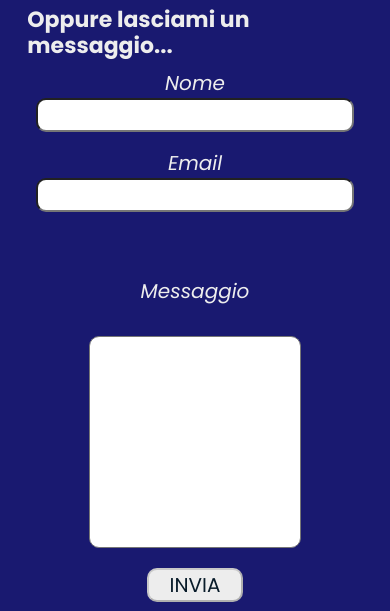
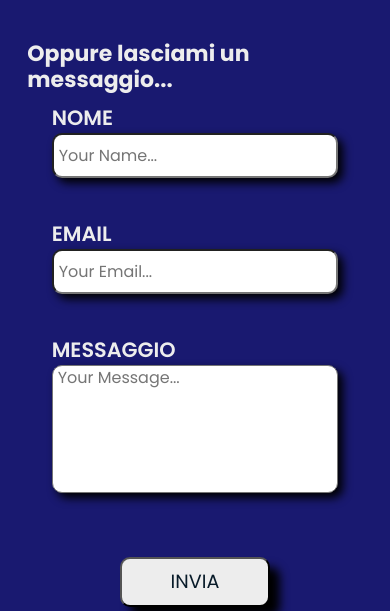
Before and after one commit to PaoloVV/SitoPortfolioPv, a plain HTML site: page contact.html in a window 390 px wide. Shown: the part 489-1100 px from the top of the page. Drawn offline with nearby package versions, Linux system fonts and the light colour scheme.

Commit message:
Fixing emailjs and OpenGraph

```diff
--- a/assets/app.js
+++ b/assets/app.js
@@ -1,46 +1,49 @@
 let header = document.getElementById("navbar")
 const submitBtn = document.querySelector(".submit-btn")
+const divAlert = document.querySelector(".div-alert")
+const okMessage = document.querySelector("#alert-message-green")
+const errorMessage = document.querySelector("#alert-message-red")
 
+const formContent = document.querySelector(".form-content")
+const nameInput = document.querySelector("#nome")
+const emailInput = document.querySelector("#email")
+const messageInput = document.querySelector("#messaggio")
 
-function attivaSubmit(){
-    let params = {
-        nome: document.getElementById("nome").value,
-        email: document.getElementById("email").value,
-        messaggio: document.getElementById("messaggio").value
+const publicKey = "Y-dX644jg-89EPDiD"
+const serviceId = "service_portfolio"
+const templateId = "template_pggsa0f"
+
+emailjs.init(publicKey);
+
+formContent.addEventListener("submit", e =>{
+    e.preventDefault();
+    submitBtn.innerText = "Attendi...";
+    const params = {
+        nome: nameInput.value,
+        email: emailInput.value,
+        messaggio: messageInput.value
     }
-    const errorMessage = document.getElementById("error-message")
-    const successMessage = document.getElementById("success-message")
 
-    if(params.nome !== "" && params.email !== "" && params.messaggio !== ""){
-        submitBtn.disabled = false
-        console.log("button ok")
-        successMessage.innerHTML = "Messaggio inviato correttamente!"
-        errorMessage.innerHTML = ""
-    } else {
-        submitBtn.disabled = true
-        console.log("button disabled")
-        successMessage.innerHTML = ""
-        errorMessage.innerHTML = "Compila tutti i campi"
-        }
+    emailjs.send(serviceId, templateId, params)
+    .then(() =>{
+        divAlert.style.display = "flex"
+        okMessage.innerText = "Messaggio Inviato Con Successo";
+        submitBtn.innerText = "INVIA"
+        nameInput.value = "";
+        emailInput.value = "";
+        messageInput.value = "";
+    }, (error) => {
+        console.log(error)
+        submitBtn.innerText = "Qualcosa è Andato Storto... Riprova"
+    });
+})
+
+function resetDiv(){
+    divAlert.style.display = "none";
+    okMessage.innerText = "";
+    errorMessage.innerText = ""
 }
 
-
-function sendMail(){
-    let params = {
-        nome: document.getElementById("nome").value,
-        email: document.getElementById("email").value,
-        messaggio: document.getElementById("messaggio").value
-    }
-
-    const serviceId = "service_portfolio"
-    const templateId = "template_pggsa0f"
-
-    emailjs.send(serviceId, templateId, params)
-        .then(function (res){
-            console.log("messaggio inviato")
-        })
-        .catch(error => alert("compilare tutti i campi"))
-    }
 
 
     window.onscroll = function(){
--- a/assets/style.css
+++ b/assets/style.css
@@ -247,23 +247,21 @@
 
 /* CONTACT ME */
         .form-section{
-            padding: 100px 7% 30px;
+            padding: 200px 7% 30px;
             width: 100%;
             min-height: 100vh;
             background-color: midnightblue;
             background-repeat: no-repeat;
             background-size: cover;
         }
-        .form-content, .textarea-container{
-            /* margin-bottom: 50px; */
-            font-size: 20px;
-            max-width: 70%;
+        .form-content{
+            width: 100%;
         }
 
         #messaggio{
             box-sizing: border-box;
             resize: none;
-            max-width: 95%;
+            height: 10rem;
         }
         #messaggio-smart{
             display: none;
@@ -272,16 +270,44 @@
             max-width: 95%;
         }
 
+        .input-container{
+            display: flex;
+            flex-direction: column;
+            justify-content: center;
+            align-items: center;
+        }
+
+        .input-div{
+            width: 70%;
+            display: flex;
+            flex-direction: column;
+            align-items: flex-start;
+            margin-bottom: 40px;
+        }
+
         .input{
+            width: 100%;
+            height: 45px;
             border-radius: 10px;
+            box-shadow: 5px 5px 10px black;
+            padding-left: 5px;
+        }
+
+        .label{
+            align-self: flex-start;
+            text-transform: uppercase;
+            font-weight: 600;
+            font-size: 1.3rem;
         }
 
         .submit-btn{
-            margin-top: 20px;
             border-radius: 10px;
-            width: 30%;
+            width: 200px;
+            height: 50px;
+            font-size: 1.5rem;
             background: #ededed;
             color: #081b29;
+            box-shadow: 10px 10px 10px black;
         }
         .submit-btn:hover{
             box-shadow: 0 0 20px #0ef;
@@ -320,6 +346,28 @@
             box-shadow: 0 0 20px #e3e3e3;
             background: #e3e3e3;
             color: midnightblue;
+        }
+
+        .div-alert{
+            width: 50%;
+            min-height: 70px;
+            display: none;
+            flex-direction: column;
+            justify-content: center;
+            align-items: center;
+            border: 10px double midnightblue;
+            background: #ededed;
+            margin-bottom: 20px;
+            font-weight: 700;
+        }
+
+        #alert-message-red{
+            font-size: 1.5rem;
+            color: red;
+        }
+        #alert-message-green{
+            font-size: 1.5rem;
+            color: green;
         }
         /* .form-container{
             display: flex;
@@ -477,6 +525,10 @@
                             max-width: 85%;
                         }
 
+                        .input-div{
+                            width: 80%;
+                        }
+
 
                     }
             @media (max-width: 768px){
@@ -562,61 +614,30 @@
                             width: 150px;
                             height: 150px;
                         }
+                        /* CONTACT */
+
+                        .form-content{
+                            max-width: 95%;
                         }
 
-
-        /* body{
-            background: linear-gradient(rgba(255,255,255,.2), rgba(255,255,255,.2)), url(../assets/images/sfondo_occhiali_codice.jpg);
-            background-size: cover;
-            background-repeat: no-repeat;
-            background-position: center;
-            background-attachment: fixed;
-            height: 100vh;
+                        .form-section{
+                            padding: 150px 7% 30px;
                         }
 
-        h1{font-size: 5rem;}
-        h2{font-size: 3rem; margin-bottom: 50px;}
-
-        .nav-link{
-            color: wheat;
-
+                        .input-div{
+                            width: 90%;
                         }
 
-        .navbar{
-            position: fixed;
-            top: 0;
-            left: 0;
-            z-index: 1;
-            background-color: #2511ce;
-            color: wheat;
-
-        }
-        article{
-            background: rgb(37,17,206);
-            background: radial-gradient(circle, rgba(37,17,206,0.6266505137211135) 50%, rgba(126,7,171,0) 100%);
-
-        } */
-        /* .section{
-            /* background-color: aqua; */
-            /* min-height: 100vh; */
-            /* padding: 30px; */
-            /* border: 1px solid red; */
-            /* color: wheat;
-            opacity: 0;
-            transform: translateY(-50px); */
-        /* } */
-        /* .section.show{
-            opacity: 1;
-            transform: translateY(0);
-            transition: all 1s cubic-bezier(0.215, 0.610, 0.355, 1)
+                        .submit-btn{
+                            width: 150px;
+                            font-size: 1.2rem;
                         }
 
-        footer{
-            margin-top: 40px;
-            height: 30vh;
-            padding: 30px;
-            color: wheat;
-            transform: translateY(-50px);
+                        .input{
+                            height: 45px;
+                        }
 
+                        #messaggio{
+                            height: 8rem;
                         }
-        */
+                    }
--- a/contact.html
+++ b/contact.html
@@ -9,18 +9,23 @@
     <link href="https://cdn.jsdelivr.net/npm/bootstrap@5.3.1/dist/css/bootstrap.min.css" rel="stylesheet" integrity="sha384-4bw+/aepP/YC94hEpVNVgiZdgIC5+VKNBQNGCHeKRQN+PtmoHDEXuppvnDJzQIu9" crossorigin="anonymous">
     <link rel="stylesheet" href="assets/style.css">
     <link href='https://unpkg.com/boxicons@2.1.4/css/boxicons.min.css' rel='stylesheet'>
+    <!-- EMAIL JS -->
     <script type="text/javascript"
         src="https://cdn.jsdelivr.net/npm/@emailjs/browser@3/dist/email.min.js">
     </script>
     <script src="https://cdn.jsdelivr.net/npm/bootstrap@5.3.1/dist/js/bootstrap.bundle.min.js" integrity="sha384-HwwvtgBNo3bZJJLYd8oVXjrBZt8cqVSpeBNS5n7C8IVInixGAoxmnlMuBnhbgrkm" crossorigin="anonymous"></script>
     <script src="./assets/app.js" defer></script>
-    <script type="text/javascript">
-      (function(){
-          emailjs.init("Y-dX644jg-89EPDiD");
-      })();
-    </script>
 
-    <title>Contatti - Paolo Viviani</title>
+
+    <title>Paolo Viviani | Contatti</title>
+        <!-- Facebook Open Graph -->
+        <meta property="og:title" content="Contatti | Paolo Viviani" />
+        <meta property="og:type" content="website" />
+        <meta property="og:description" content="Contatti Paolo Viviani Webdev" />
+        <meta property="og:url" content="https://paolovv.github.io/SitoPortfolioPv/contact" />
+        <meta property="og:image" content="https://paolovv.github.io/ProgettoHtmlCss-paoloViviani/assets/images/sfondo_occhiali_codice.jpg" />
+        <!-- Twitter Open Graph -->
+        <meta name="twitter:card" content="summary_large_image" />
 </head>
 <body>
     <header class="header header-no-scrolled" id="navbar">
@@ -52,33 +57,33 @@
           <p><a href="mailto:viviani.dev@gmail.com" class="b-link" target="_blank"><i class='bx bxl-gmail'></i></a><a href="mailto:viviani.dev@gmail.com" target="_blank" class="contact-link">viviani.dev@gmail.com</a></p>
           <p><a href="https://www.linkedin.com/in/paolo-viviani-aa1618278" class="b-link" target="_blank"><i class='bx bxl-linkedin'></i></a><a href="https://www.linkedin.com/in/paolo-viviani-aa1618278" target="_blank" class="contact-link">LinkedIn</a></p>
         </div>
-        <div id="div-alert">
-          <p id="p-alert"></p>
-          <!-- <p class="alert-message-" id="alert-message-ok">MESSAGGIO INVIATO CORRETTAMENTE!</p>
-          <p class="alert-message-no" id="alert-message-no">MESSAGGIO NON INVIATO. RIPROVARE</p> -->
+        <h3>Oppure lasciami un messaggio...</h3>
+        <div class="div-alert">
+          <p id="alert-message-red"></p>
+          <p id="alert-message-green"></p>
         </div>
-        <h3>Oppure lasciami un messaggio...</h3>
         <form class="form-content">
           <div class="d-flex flex-column align-items-center">
-              <div id="success-message"></div>
-              <div class="input-container mb-5 w-100">
-                <div class="d-flex flex-column mb-3">
-                  <label for="nome" class="text-center"><em>Nome</em></label>
-                  <input type="text" id="nome" name="nome" autocomplete="off" class="input" required onblur="attivaSubmit()">
+            <div class="input-container mb-4 w-100">
+               <div class="input-div">
+                  <label for="nome" class="label text-center">Nome</label>
+                  <input type="text" id="nome" name="nome" autocomplete="off" placeholder="Your Name..." class="input" onclick="resetDiv()" required>
                </div>
 
-                <div class="d-flex flex-column">
-                  <label for="email" class="text-center"><em>Email</em></label>
-                  <input type="email" id="email" name="email" autocomplete="off" class="input" required onblur="attivaSubmit()">
-                </div>
+               <div class="input-div">
+                <label for="email" class="label text-center">Email</label>
+                <input type="email" id="email" name="email" autocomplete="off" placeholder="Your Email..." class="input" onclick="resetDiv()" required>
                </div>
 
-              <div class="textarea-container d-flex flex-column justify-content-center align-items-center mt-3">
-                <label for="messaggio"><em>Messaggio</em></label><br>
-                <textarea name="messaggio" id="messaggio" required autocomplete="off" cols="60" rows="7" class="input" onblur="attivaSubmit()"></textarea>
+               <div class="input-div">
+                <label for="messaggio" class="label">Messaggio</label>
+                <textarea name="messaggio" id="messaggio" required autocomplete="off" placeholder="Your Message..." onclick="resetDiv()" class="input" "></textarea>
                </div>
-              <button type="submit" class="submit-btn" onclick="sendMail()" disabled>INVIA</button>
+
+            </div>
+            <button type="submit" class="submit-btn">INVIA</button>
             <div id="error-message"></div>
+            <div id="success-message"></div>
           </div>
         </form>
       </section>
```
Also changed, not shown: index.html (+9 -1 lines), projects.html (+10 -2 lines), skills.html (+19 -11 lines). Lines whose indentation alone changed are shown as unchanged.
